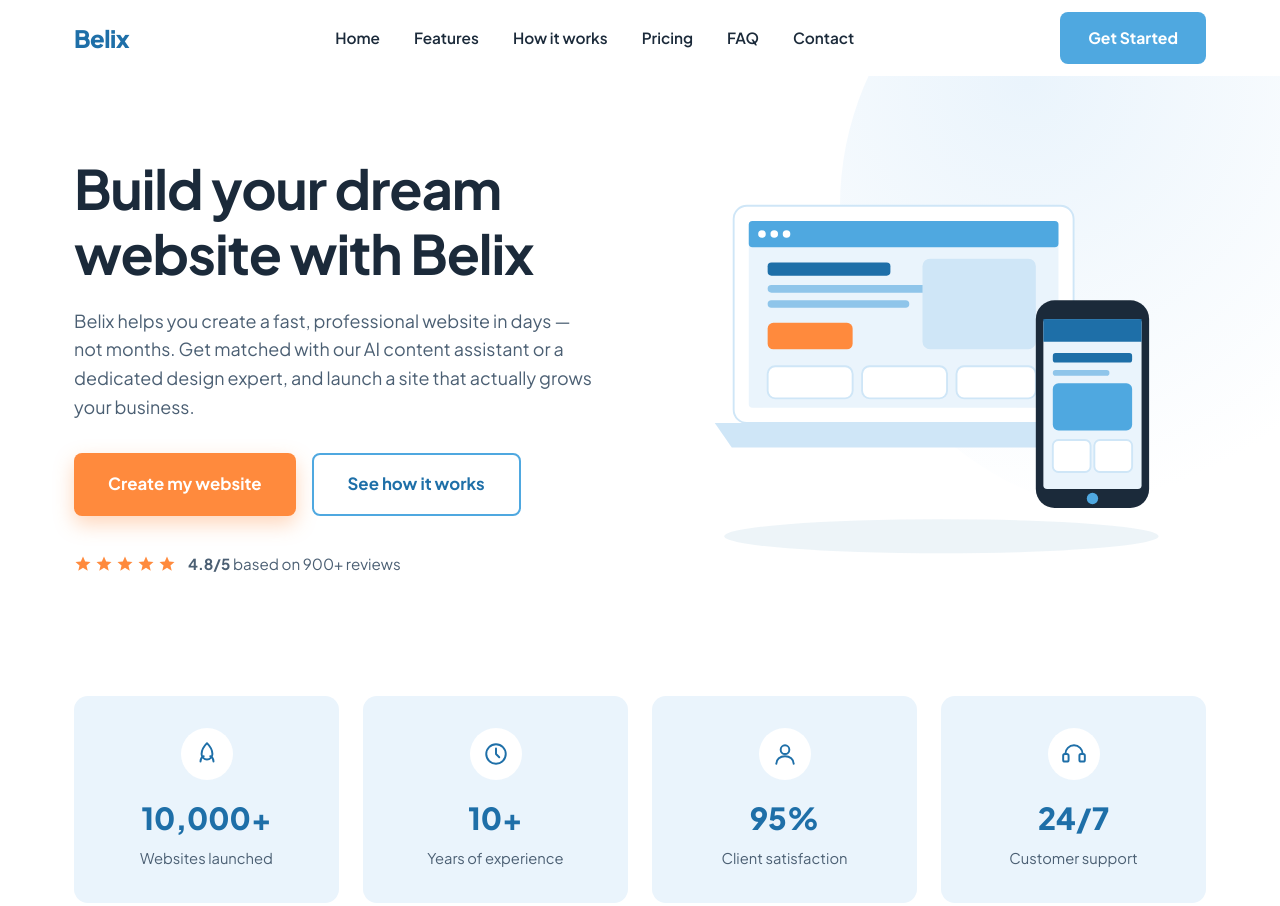
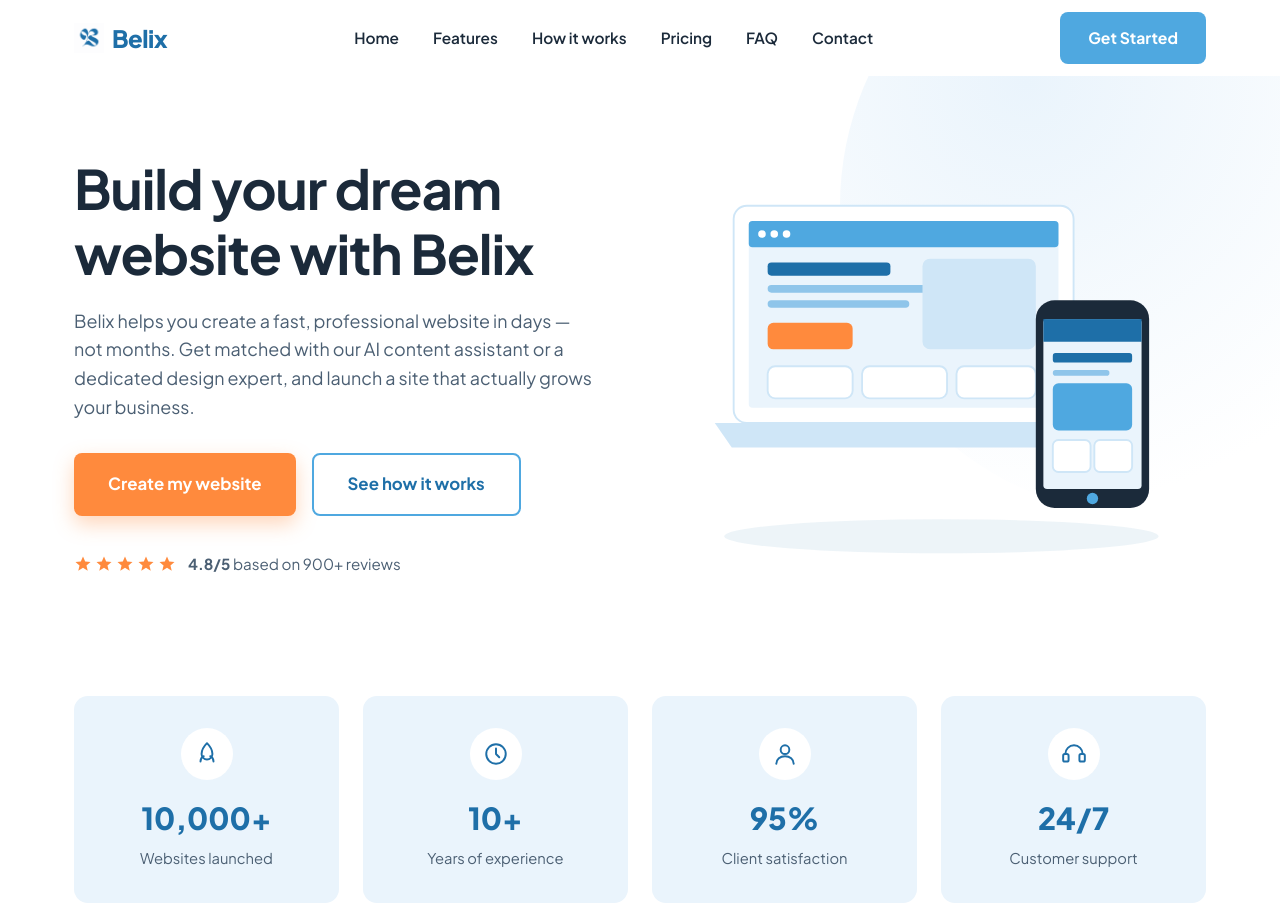
Before and after one commit to belixweb1-arch/Belix, a website: page index.html in a window 1280 px wide. Shown: the top 906 px of the page. Drawn offline with Linux system fonts and the light colour scheme.

Commit message:
Add Belix icon mark to header and footer logo
Adds the transparent-background brand mark next to the "Belix"
wordmark in the sticky header (blue version) and footer (white
version), generated from the original logo artwork.

```diff
--- a/css/style.css
+++ b/css/style.css
@@ -164,10 +164,19 @@ h1, h2, h3, h4 { font-weight: 700; line-height: 1.2; }
 }
 
 .logo {
+  display: inline-flex;
+  align-items: center;
+  gap: 8px;
   font-size: 1.5rem;
   font-weight: 800;
   color: var(--color-primary-dark);
   letter-spacing: -0.02em;
+}
+
+.logo-mark {
+  width: 30px;
+  height: 30px;
+  display: block;
 }
 
 .main-nav { flex: 1; }
--- a/index.html
+++ b/index.html
@@ -28,7 +28,7 @@
   <!-- ==================== HEADER / NAVIGATION ==================== -->
   <header class="site-header" id="site-header">
     <div class="container header-inner">
-      <a href="#home" class="logo">Belix</a>
+      <a href="#home" class="logo"><img src="images/belix-mark-blue.png" alt="" class="logo-mark">Belix</a>
 
       <nav class="main-nav" id="main-nav">
         <ul class="nav-list">
@@ -629,7 +629,7 @@
   <footer class="site-footer">
     <div class="container footer-inner">
       <div class="footer-brand">
-        <a href="#home" class="logo logo-footer">Belix</a>
+        <a href="#home" class="logo logo-footer"><img src="images/belix-mark-white.png" alt="" class="logo-mark">Belix</a>
         <p>Helping small and medium businesses build professional websites since 2016.</p>
         <div class="social-icons">
           <a href="#" aria-label="Belix on Facebook">
```
Also changed, not shown: images/belix-mark-blue.png (added), images/belix-mark-white.png (added).
